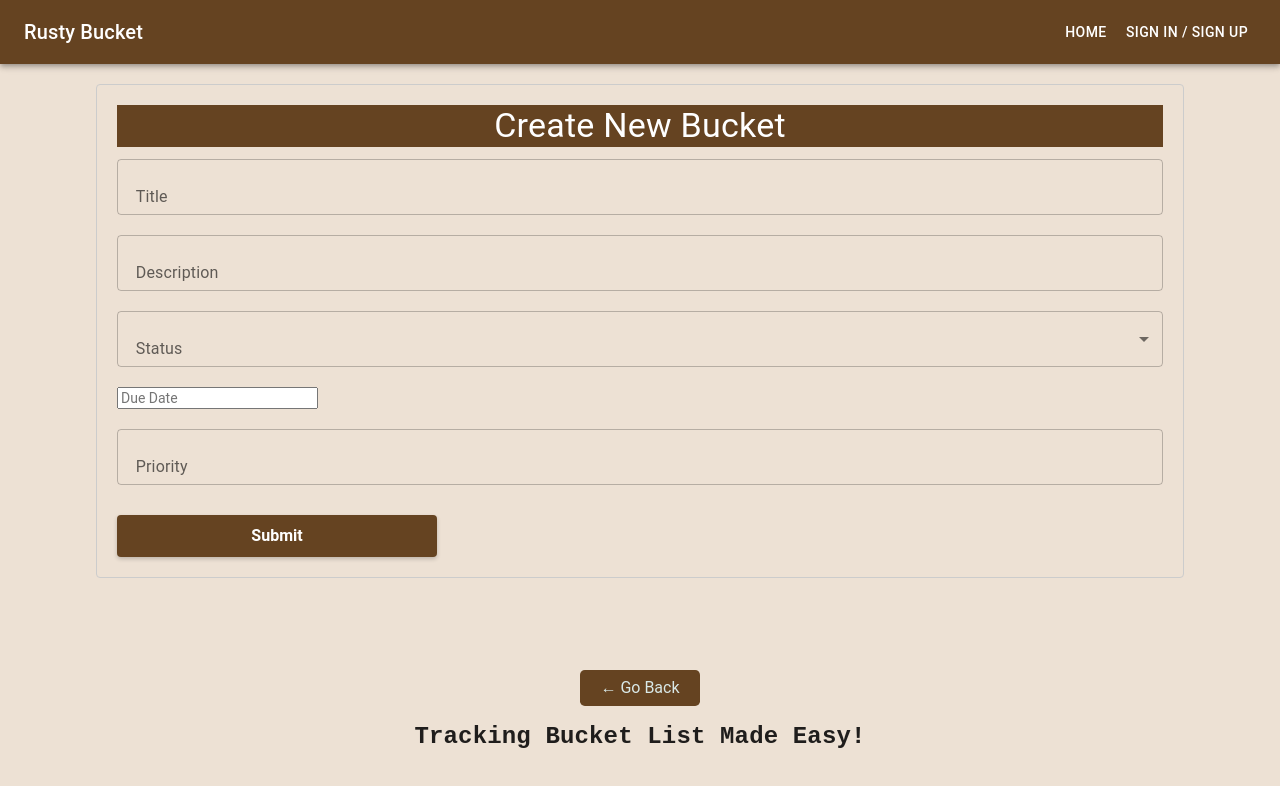
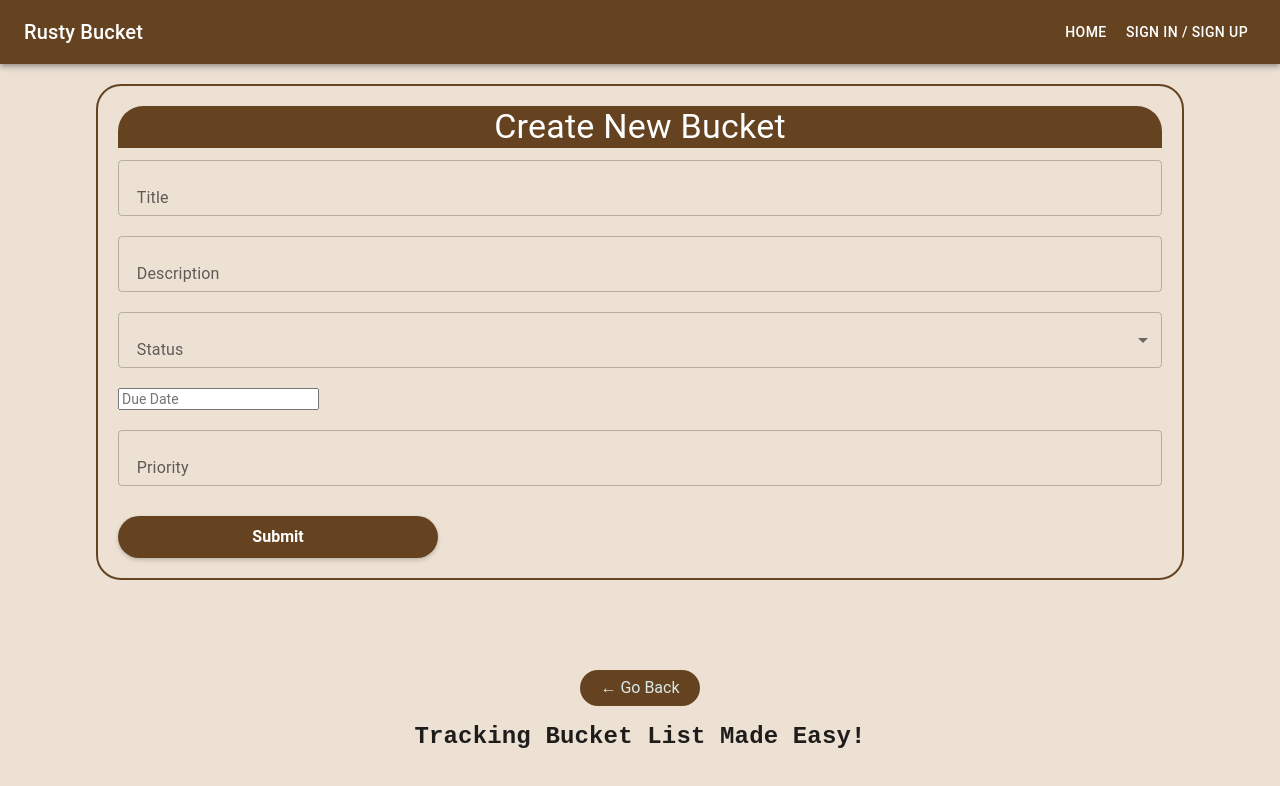
Before and after one commit to JeanSuw/Rusty-Bucket, a React (Create React App) app in the folder client/: page /addBucket in a window 1280 px wide. Shown: the top 786 px of the page. Built offline with nearby package versions, Linux system fonts and the light colour scheme.

Commit message:
Make the corners rounder

```diff
--- a/client/src/components/BucketForm/index.js
+++ b/client/src/components/BucketForm/index.js
@@ -67,8 +67,8 @@ const BucketForm = () => {
 
   return (
     // Color of the forms for addBucket Page can be change in line 70
-    <div className="bucket-form-container" style={{ color:"black" }}>
-      <Typography variant="h4" align="center" style={{backgroundColor: "#654321", color:"white"}} gutterBottom>
+    <div className="bucket-form-container" style={{ color:"black"}}>
+      <Typography className='round-corner-heading' variant="h4" align="center" style={{backgroundColor: "#654321", color:"white"}} gutterBottom>
         Create New Bucket
       </Typography>
       <form onSubmit={handleFormSubmit}>
--- a/client/src/components/BucketList/index.js
+++ b/client/src/components/BucketList/index.js
@@ -33,14 +33,14 @@ const BucketList = () => {
   ];
 
   return (
-    <div>
-      <Typography variant="h6" align="center" style={{backgroundColor:"#654321", color: "white"}} gutterBottom>
+    <div >
+      <Typography className="round-corner-form"  variant="h6" align="center" style={{backgroundColor:"#654321", color: "white"}} gutterBottom>
         Top Ten Recent Buckets Add By Users
       </Typography>
       {/* The table color */}
-      <div style={{ height: 400, width: '100%' }}>
+      <div style={{ height: 400, width: '100%'}}>
         {/* The text color */}
-        <DataGrid rows={buckets} columns={columns} pageSize={5} style={{ color: "black"}}/>
+        <DataGrid rows={buckets} columns={columns} pageSize={5} style={{border: '2px solid #654321', color: "black", borderRadius: 25}}/>
       </div>
     </div>
   );
--- a/client/src/components/BucketUpdateForm/index.js
+++ b/client/src/components/BucketUpdateForm/index.js
@@ -4,7 +4,7 @@ import React, { useState, useEffect } from 'react';
 import { useMutation, useQuery } from '@apollo/client';
 import { UPDATE_BUCKET } from '../../utils/mutations';
 import { QUERY_SINGLE_BUCKET } from '../../utils/queries';
-import { TextField, Button, Typography } from '@mui/material';
+import { TextField, Typography } from '@mui/material';
 import DatePicker from 'react-datepicker';
 import 'react-datepicker/dist/react-datepicker.css';
 import { useNavigate, useParams } from 'react-router-dom';
@@ -97,8 +97,9 @@ const BucketUpdateForm = () => {
   }
 
   return (
+
     <div className="bucket-form-container">
-      <Typography variant="h4" align="center" gutterBottom>
+      <Typography className='round-corner-heading' variant="h4" align="center"  style={{backgroundColor: "#654321", color:"white"}} gutterBottom>
         Update Bucket
       </Typography>
       <form onSubmit={handleFormSubmit}>
@@ -152,7 +153,7 @@ const BucketUpdateForm = () => {
             fullWidth
           /> */}
         </div>
-        <div className="form-field">
+        <div className="form-field" >
           <TextField
             label="Priority"
             id="priority"
@@ -162,9 +163,9 @@ const BucketUpdateForm = () => {
             fullWidth
           />
         </div>
-        <Button type="submit" variant="contained" color="primary">
+        <button className="custom-button" style={{width: "20%"}} type="submit" variant="contained" >
           Update
-        </Button>
+        </button>
       </form>
     </div>
   );
--- a/client/src/components/Footer/index.js
+++ b/client/src/components/Footer/index.js
@@ -9,8 +9,9 @@ const Footer = () => {
       <div className="container text-center mb-5">
         {location.pathname !== '/' && (
           <button
-            className="btn mb-3 text-light"
-            style={{backgroundColor: "#654321"}}
+            className="btn mb-3 text-light "
+            // Changing color of the button and make the corners rounder
+            style={{backgroundColor: "#654321", borderRadius: 25}}
             onClick={() => navigate(-1)}
           >
             &larr; Go Back
--- a/client/src/components/LoginForm/index.js
+++ b/client/src/components/LoginForm/index.js
@@ -50,9 +50,9 @@ const Login = (props) => {
     <main className="flex-row justify-center mb-4">
       <div className="col-12 col-lg-10">
         {/* Changing the background color of the body under header */}
-        <div className="card" >
+        <div className="card round-corner-form" >
           {/* Changing the background color of the Login header */}
-          <h4 className="card-header p-2" style={{backgroundColor:"#654321"}}>Login</h4>
+          <h4 className="card-header p-2 round-corner-heading" style={{backgroundColor:"#654321"}}>Login</h4>
           <div className="card-body" >
             {data ? (
               <p>
--- a/client/src/components/SignupForm/index.js
+++ b/client/src/components/SignupForm/index.js
@@ -42,9 +42,9 @@ const Signup = () => {
     <main className="flex-row justify-center mb-4">
       <div className="col-12 col-lg-10">
         {/* Changing the background color of the body under header */}
-        <div className="card">
+        <div className="card round-corner-form">
           {/* Changing the background color of the Sign in header */}
-          <h4 className="card-header p-2" style={{backgroundColor:"#654321"}}>Sign Up</h4>
+          <h4 className="card-header p-2 round-corner-heading" style={{backgroundColor:"#654321"}}>Sign Up</h4>
           <div className="card-body">
             {data ? (
               <p>
--- a/client/src/index.css
+++ b/client/src/index.css
@@ -1,12 +1,14 @@
 
 .bucket-form-container {
-  border: 1px solid #ccc;
+  border: 2px solid #654321;
   border-radius: 4px;
   padding: 20px;
+  border-radius: 25px;
 }
 
 .form-field {
   margin-bottom: 20px;
+  border-radius: 50px;
 }
 
 .custom-button {
@@ -22,11 +24,21 @@
   cursor: pointer;
   box-shadow: 0 2px 4px rgba(0, 0, 0, 0.2);
   transition: background-color 0.3s;
+  border-radius: 25px;
 }
 
 .custom-button:hover {
   background-color: darkgoldenrod;
 }
+
+.round-corner-form {
+  border-radius: 25px;
+}
+
+.round-corner-heading{
+  border-radius: 25px 25px 0 0;
+}
+
 
 
 /*! normalize.css v8.0.1 | MIT License | github.com/necolas/normalize.css */
--- a/client/src/pages/Profile.js
+++ b/client/src/pages/Profile.js
@@ -66,14 +66,13 @@ const Profile = () => {
       <Typography variant="h4" align="center" gutterBottom>
         Bucket List
       </Typography>
-      {/* Change color for the button "CREATE NEW BUCKET" here in line 70 in style */}
+      {/* Change color for the button "Create New Bucket"*/}
       <button className="custom-button" variant="contained" fullWidth onClick={handleCreateBucket}>
         Create New Bucket
       </button>
-      {/* Change color of the table*/}
       <div style={{ height: 400, width: '100%'}}>
-        {/* Change the color of the text to white */}
-        <DataGrid rows={rows} columns={columns} style={{color: "black"}} />
+        {/* Change the color of the text to black and move the table downward */}
+        <DataGrid className='my-4' rows={rows} columns={columns} style={{border: '2px solid #654321', color: "black", borderRadius: 25}} />
       </div>
 
     </div>
--- a/client/src/pages/SingleBucket.js
+++ b/client/src/pages/SingleBucket.js
@@ -89,8 +89,8 @@ const SingleBucket = () => {
 
   return (
     <div>
-      <Card sx={{ backgroundColor: 'transparent', border: '2px solid #ccc', boxShadow: '0 2px 4px rgba(0, 0, 0, 0.1)' }}>
-        <CardHeader sx={{ backgroundColor: '#654321' }}
+      <Card  sx={{ backgroundColor: 'transparent', border: '2px solid #654321', boxShadow: '0 2px 4px rgba(0, 0, 0, 0.1)', borderRadius: 8 }}>
+        <CardHeader className="round-corner-heading" sx={{ backgroundColor: '#654321' }}
           title={
             <Typography variant="h5" component="div" sx={{ fontWeight: 'bold', color: "white" }}>
               Bucket Details
```
